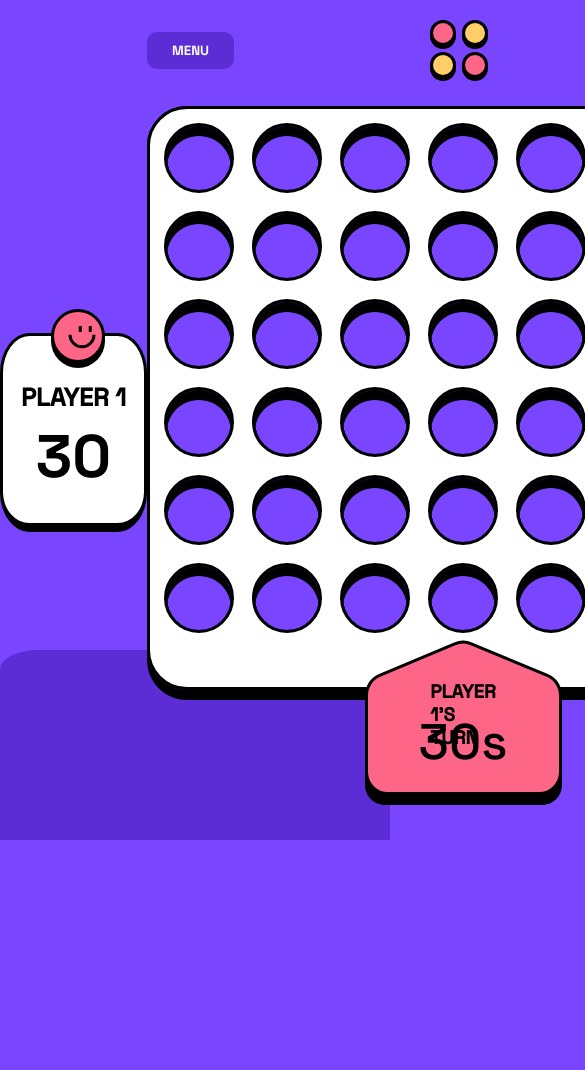
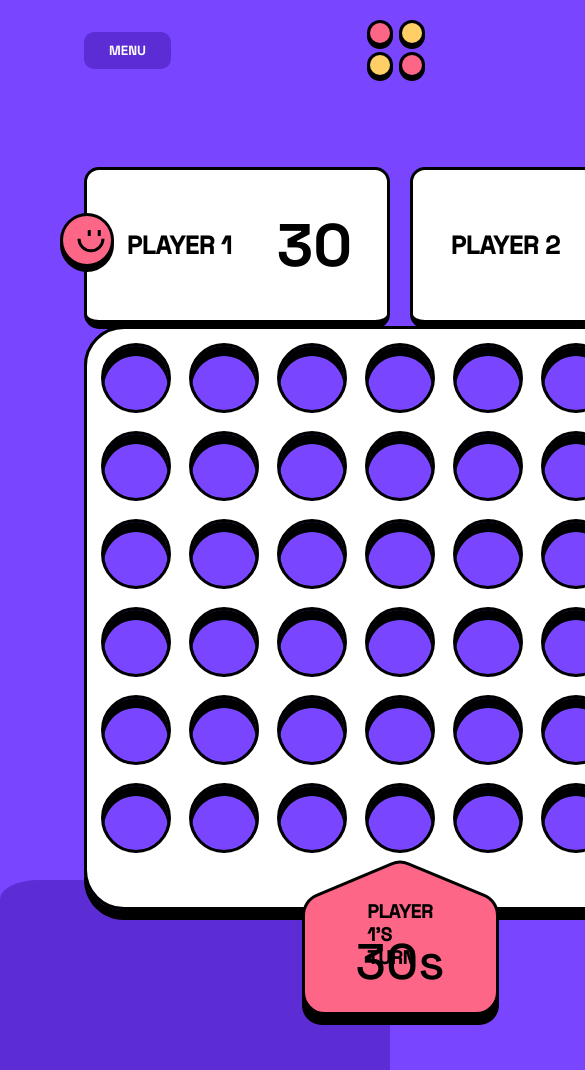
Before and after one commit to Jonathanpatinocs/connect4, a website built with webpack: page src/template.html in a window 390 px wide. Shown: the top 1070 px of the page, 585 px wide, since content can reach past the window. Before the commit the page ends 844 px from the top, so only its background shows below. Built offline with nearby package versions, Linux system fonts and the light colour scheme.

Commit message:
tablet reponsiveness

```diff
--- a/src/pvpdom.js
+++ b/src/pvpdom.js
@@ -56,8 +56,10 @@ const displayPvp = () => {
         displayPvp();
         game.restart();
     })
-
-    middleHeader.append(menuButton, logo, restartButton);
+    const header = document.createElement('div');
+    header.id  = "header"
+    header.append(menuButton, logo, restartButton);
+    middleHeader.append(header);
 
     const boardDiv = document.createElement('div');
     boardDiv.id = "board";
@@ -114,7 +116,7 @@ const displayPvp = () => {
     playerTurnP.id = "player-turn-timer";
     playerTurnP.innerText = "30s";
 
-    middleContainer.append(middleHeader, boardDiv, playerTurnContainer, playerTurnH3, playerTurnP);
+    middleContainer.append( boardDiv, playerTurnContainer, playerTurnH3, playerTurnP);
 
     /* Right Container  */
 
@@ -136,7 +138,7 @@ const displayPvp = () => {
     rightContainer.append(rightPlayerDiv);
 
 
-    container.append(footer, leftContainer, middleContainer, rightContainer);
+    container.append(footer, middleHeader, leftContainer, middleContainer, rightContainer);
 
 }
 
--- a/src/styles.css
+++ b/src/styles.css
@@ -54,13 +54,23 @@ body {
     background-color: var(--purpleDark);
 }
 #middle-header {
-    max-width: 632px;
+    grid-column: 2 / 3;
+
     margin-top: 20px;
     width: 100%;
     display: flex;
     align-items: center;
+    justify-content: center;
+
+    margin-bottom: 25px;
+}
+#middle-header #header {
+    max-width: 632px;
+    display: flex;
+    align-items: center;
+    width: 100%;
+
     justify-content: space-between;
-    margin-bottom: 25px;
 }
 #board {
     position: relative;
@@ -155,6 +165,7 @@ body {
     position: absolute;
 }
 #left-container {
+    grid-row: 2;
     display: flex;
     justify-content: center;
     align-items: center;
@@ -281,3 +292,101 @@ body {
     border-radius: 50%;
 
 }
+
+@media only screen and (max-width: 1024px) {
+    #container {
+        grid-template-rows: .3fr .3fr 2fr;
+        grid-template-columns: 1fr 1fr;
+        height: 100vh;
+    }
+    #middle-header {
+        grid-row: 1 / 2;
+        grid-column: 1 / -1;
+    }
+    #left-container {
+        grid-row: 2 / 3;
+        grid-column: 1 / 2;
+        height: 220px;
+    }
+    #middle-container {
+        grid-row: 3 / 4;
+        grid-column: 1 / -1;
+    }
+    #right-container {
+        grid-row: 2 / 3;
+        grid-column: 2 / 3;
+        height: 220px;
+    }
+    #left-player {
+        width: 400px;
+
+
+    }
+    #left-player div {
+        border-radius: 15px;
+        flex-direction: row;
+        align-items: center;
+        justify-content: center;
+        gap: 45px;
+        min-width: 300px;
+        width: 60%;
+        height: 150px;
+        margin-left: auto;
+        margin-right: 10px
+    }
+    #left-player > div > h3 {
+        padding: 0;
+        margin: 0;
+        padding-left: 5px
+    }
+    #left-player img {
+        left: 15%;
+        top: 110px;
+
+        position:relative;
+    }
+
+    #right-player {
+        width: 400px;
+
+    }
+    #right-player div {
+        border-radius: 15px;
+        flex-direction: row;
+        align-items: center;
+        justify-content: center;
+        gap: 45px;
+        min-width: 300px;
+        width: 60%;
+        height: 150px;
+        margin-right: auto;
+        margin-left: 10px
+    }
+    #right-player > div > h3 {
+        padding: 0;
+        margin: 0;
+        padding-left: 5px
+    }
+    #right-player img {
+        left: 70%;
+        top: 110px;
+
+        position:relative;
+    }
+
+    #footer {
+        top: 880px
+    }
+    #middle-container h3 {
+        top: 900px;
+    }
+    #middle-container p {
+        top: 930px
+    }
+    #winnerDiv h3 {
+        position: absolute;
+        top: -40px;
+
+    }
+
+}
```
